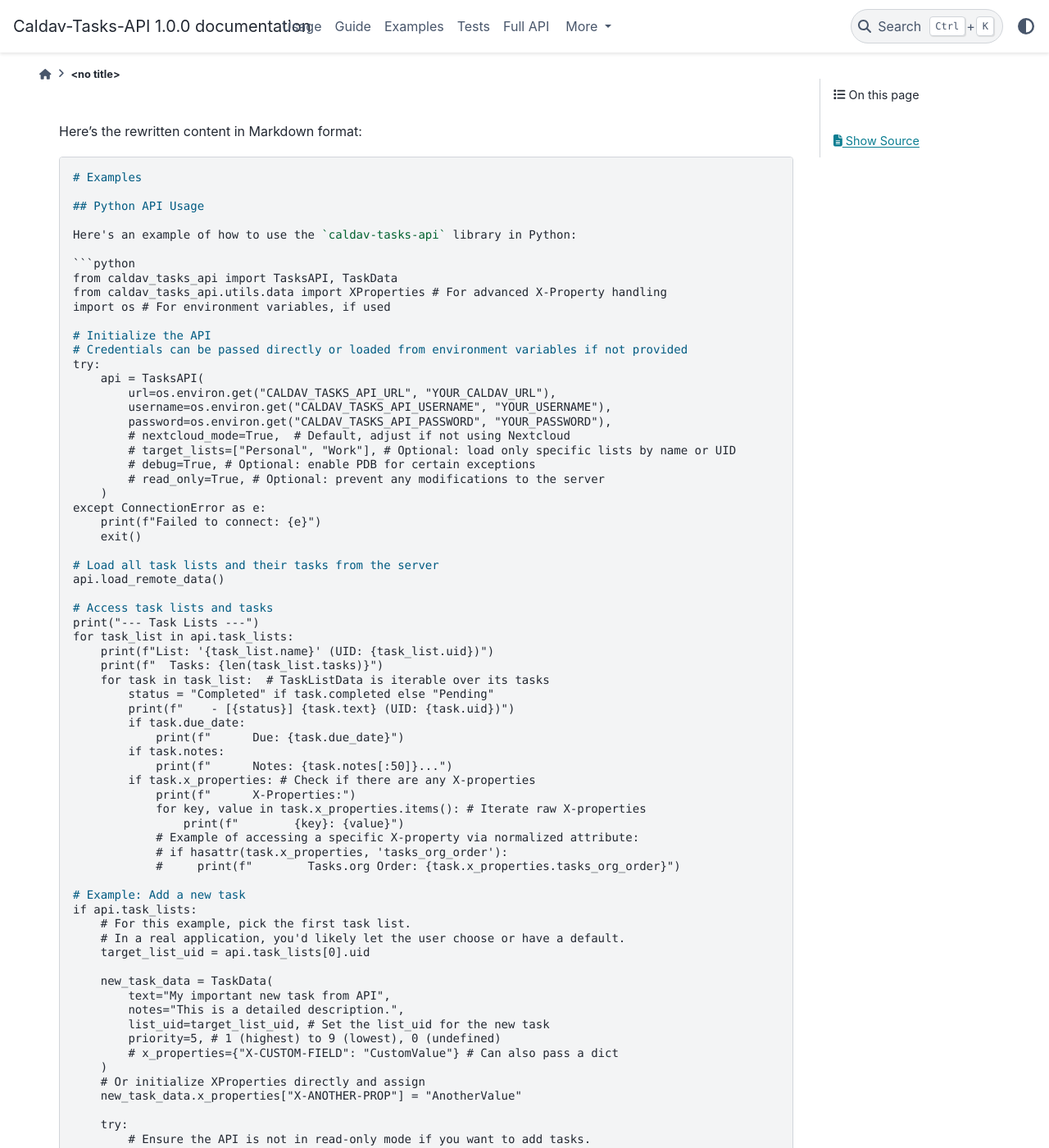
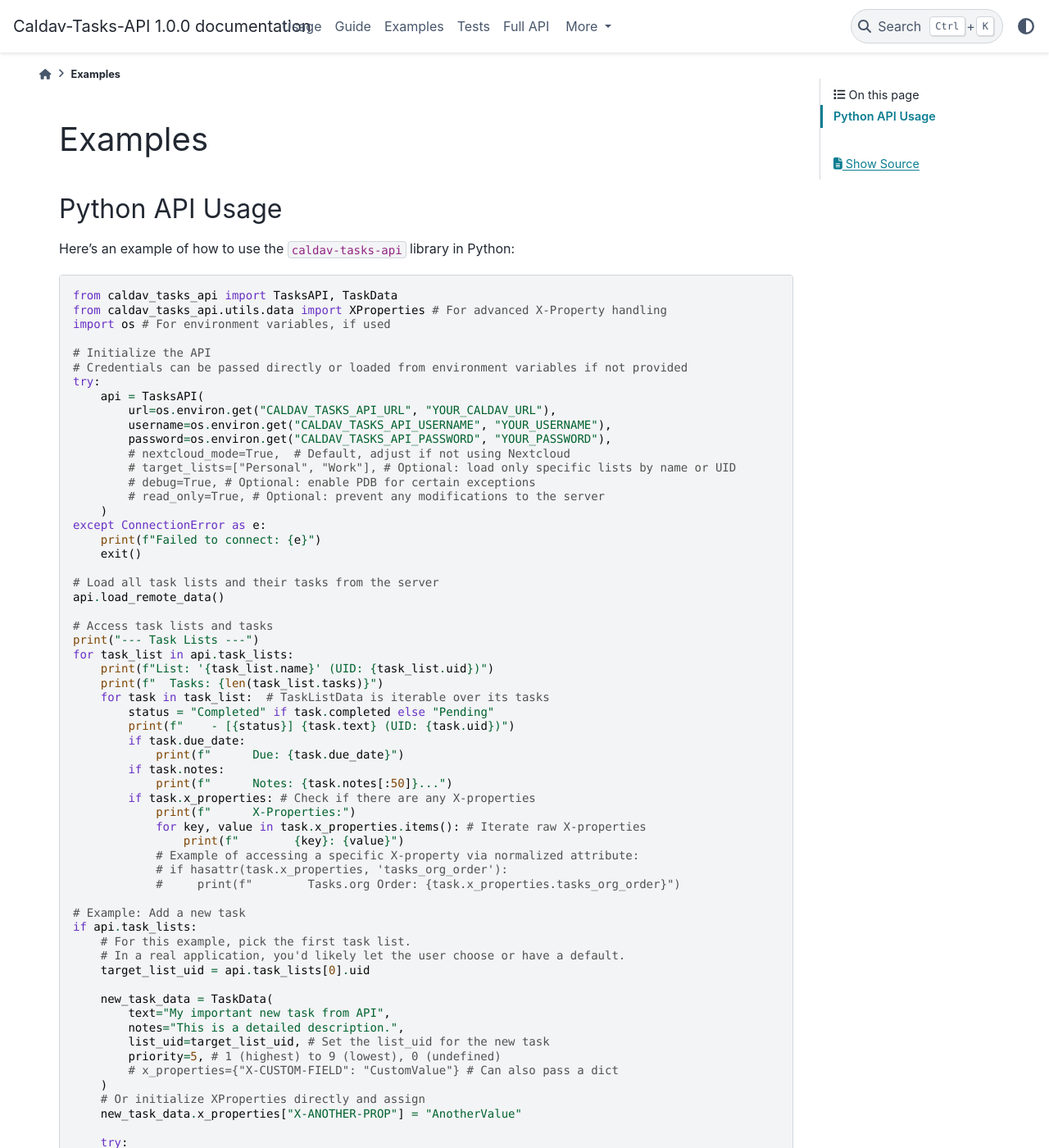
Before and after one commit to thiswillbeyourgithub/Caldav-Tasks-API, a Sphinx documentation site: the page built from docs/source/the_examples.md, in a window 1280 px wide and 1400 px high. Shown: the whole window at 82% size. Built offline with Sphinx 7.4.7 and the PyData theme 0.15.4, drawn with Linux system fonts in a browser that asks for light colours; some of the changed text lies outside the part shown.

Commit message:
remove output from llm
Signed-off-by: thiswillbeyourgithub <26625900+thiswillbeyourgithub@users.noreply.github.com>

````diff
--- a/docs/source/the_examples.md
+++ b/docs/source/the_examples.md
@@ -1,6 +1,3 @@
-Here's the rewritten content in Markdown format:
-
-```markdown
 # Examples
 
 ## Python API Usage
@@ -109,4 +106,3 @@ Key changes made:
 3. Maintained all the code structure and comments exactly as they were
 4. Preserved all the functionality and examples
 5. Kept the same formatting for the example code
-```
````
